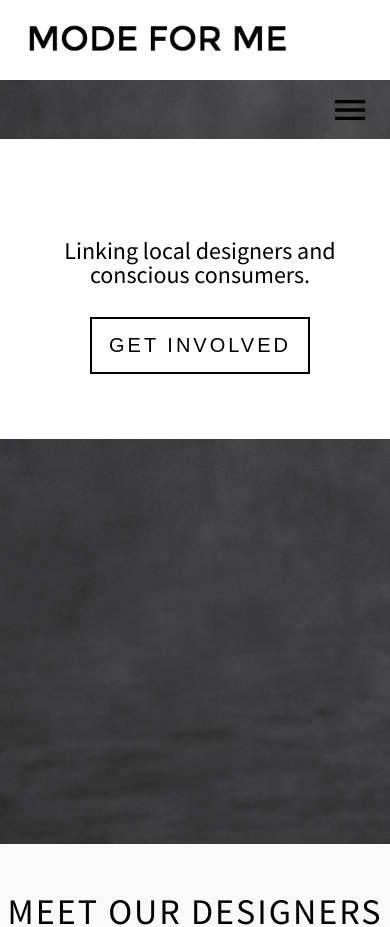
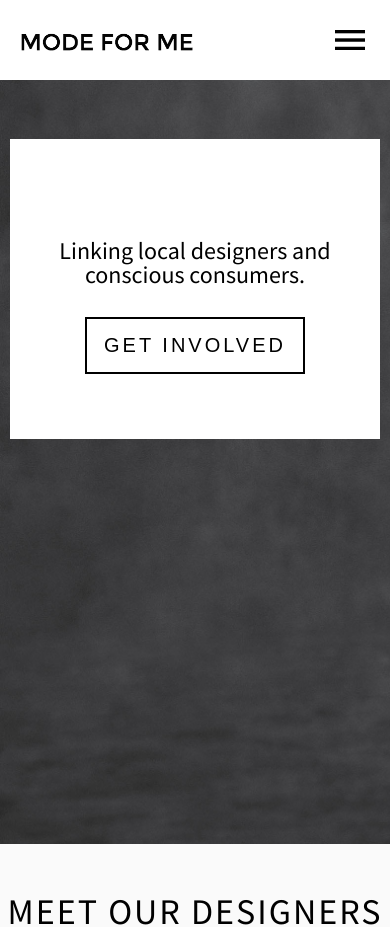
Before and after one commit to ModeForMe/modeforme, a website: page public/views/index.html in a window 390 px wide. Shown: the top 927 px of the page. Drawn offline with nearby package versions, Linux system fonts and the light colour scheme; files that its build step writes are made by us from their sources; files whose address does not match are found by name.

Commit message:
Home page is mobile responsive

```diff
--- a/public/css/sass/_homepage.scss
+++ b/public/css/sass/_homepage.scss
@@ -47,6 +47,12 @@
 	& .designer-wrapper {
 		display: inline-block;
 		position: relative;
+		@media (max-width: 1000px) {
+			width: 49%;
+		}
+		@media (max-width: 700px) {
+			width: 100%;
+		}
 	}
 	& img.designer-photo {
 		box-sizing: border-box;
@@ -74,3 +80,9 @@
 		width: 400px;
 	}
 }
+
+@media (max-width: 450px) {
+	.splash-text {
+		width: 95%;
+	}
+}
--- a/public/css/sass/_nav.scss
+++ b/public/css/sass/_nav.scss
@@ -7,6 +7,10 @@
     height: 60px;
     float: left;
     padding: 5px;
+    @media (max-width: 500px) {
+        height: 40px;
+        padding-top: 20px;
+    }
 }
 
 .hamburger {
```
Also changed, not shown: public/css/main.css (added), 1 other file.
